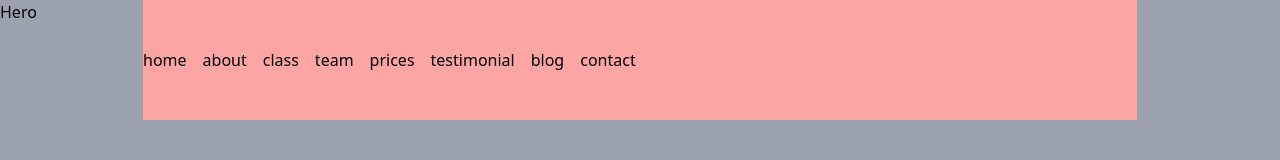
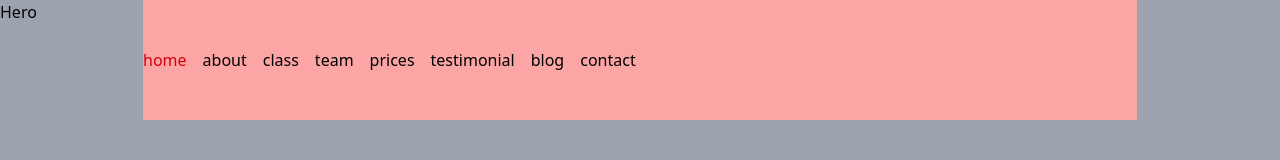
Before and after one commit to coolcrazyfox/Gym-WEBsite, a Next.js app: page / in a window 1280 px wide. Shown: the top 160 px of the page. Built offline with nearby package versions, Linux system fonts and the light colour scheme.

Commit message:
changes style

```diff
--- a/app/globals.css
+++ b/app/globals.css
@@ -29,3 +29,6 @@
     @apply text-[22px];
   }
 }
+.active {
+  @apply text-accent;
+}
```
